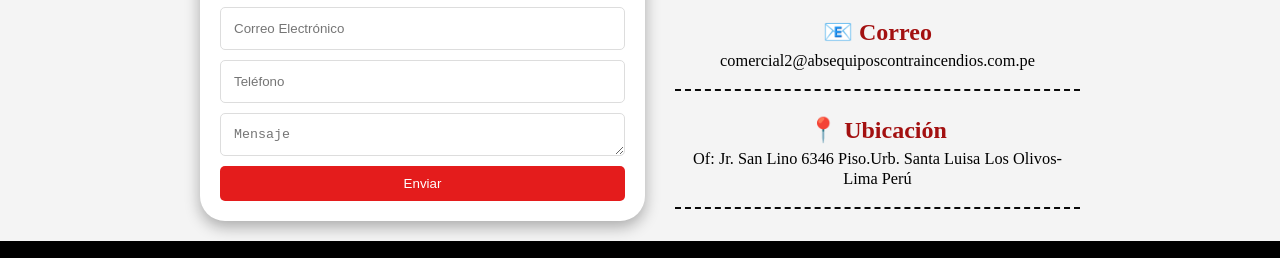
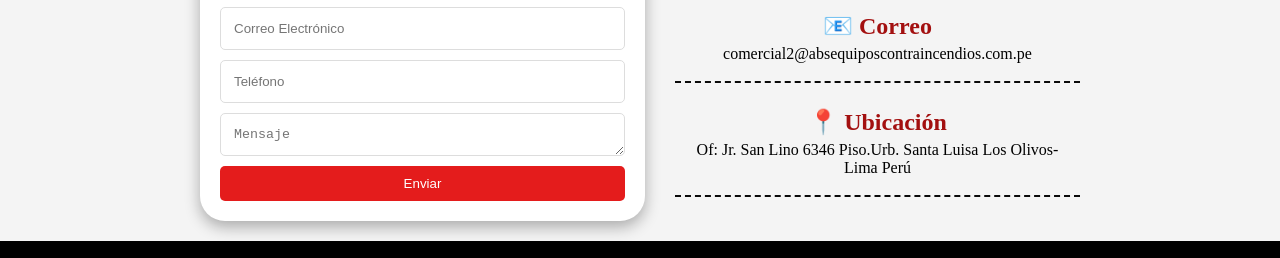
Before and after one commit to Abs20252025/Abs20252025.github.io, a plain HTML site: page contacto.html in a window 1280 px wide. Shown: the part 346-604 px from the top of the page. Drawn offline with Linux system fonts and the light colour scheme.

Commit message:
Update contacto.css

```diff
--- a/css/contacto.css
+++ b/css/contacto.css
@@ -1,5 +1,5 @@
 #contacto {
-  padding: 10px 15px;
+  padding: 10px 5px;
   background-color: #f4f4f4;
 }
 
@@ -108,7 +108,7 @@
 }
 
 .card-contacto p {
-  font-size: 1.02rem;
+  font-size: 1rem;
   margin-top: 5px;
   margin-bottom: 8px;
 }
```
